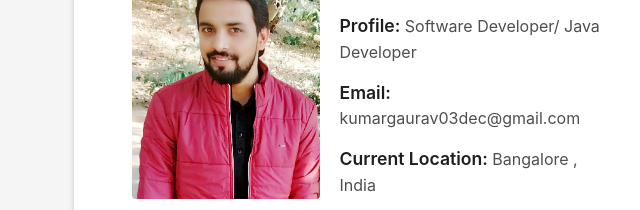
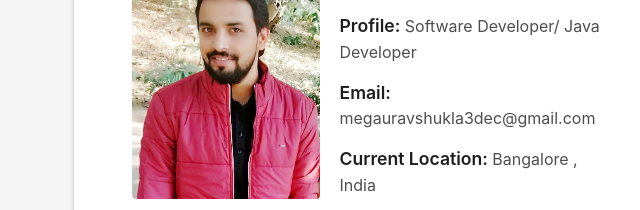
Before and after one commit to megauravshukla/megauravshukla.github.io, a plain HTML site: page index.html in a window 1280 px wide. Shown: the part 957-1167 px from the top of the page, 11-651 px from the left. Drawn offline with Linux system fonts and the light colour scheme; no server answers; files whose address does not match are found by name.

Commit message:
Update index.html

```diff
--- a/index.html
+++ b/index.html
@@ -94,7 +94,7 @@
                        <div class="about-info">
                          <p><span class="title-s">Name: </span> <span>Gaurav Shukla</span></p>
                          <p><span class="title-s">Profile: </span> <span>Software Developer/ Java Developer</span></p>
-                         <p><span class="title-s">Email: </span> <span>kumargaurav03dec@gmail.com</span></p>
+                         <p><span class="title-s">Email: </span> <span>megauravshukla3dec@gmail.com</span></p>
 
  			<p><span class="title-s">Current Location: </span> <span>Bangalore , India</span></p>
 
```
